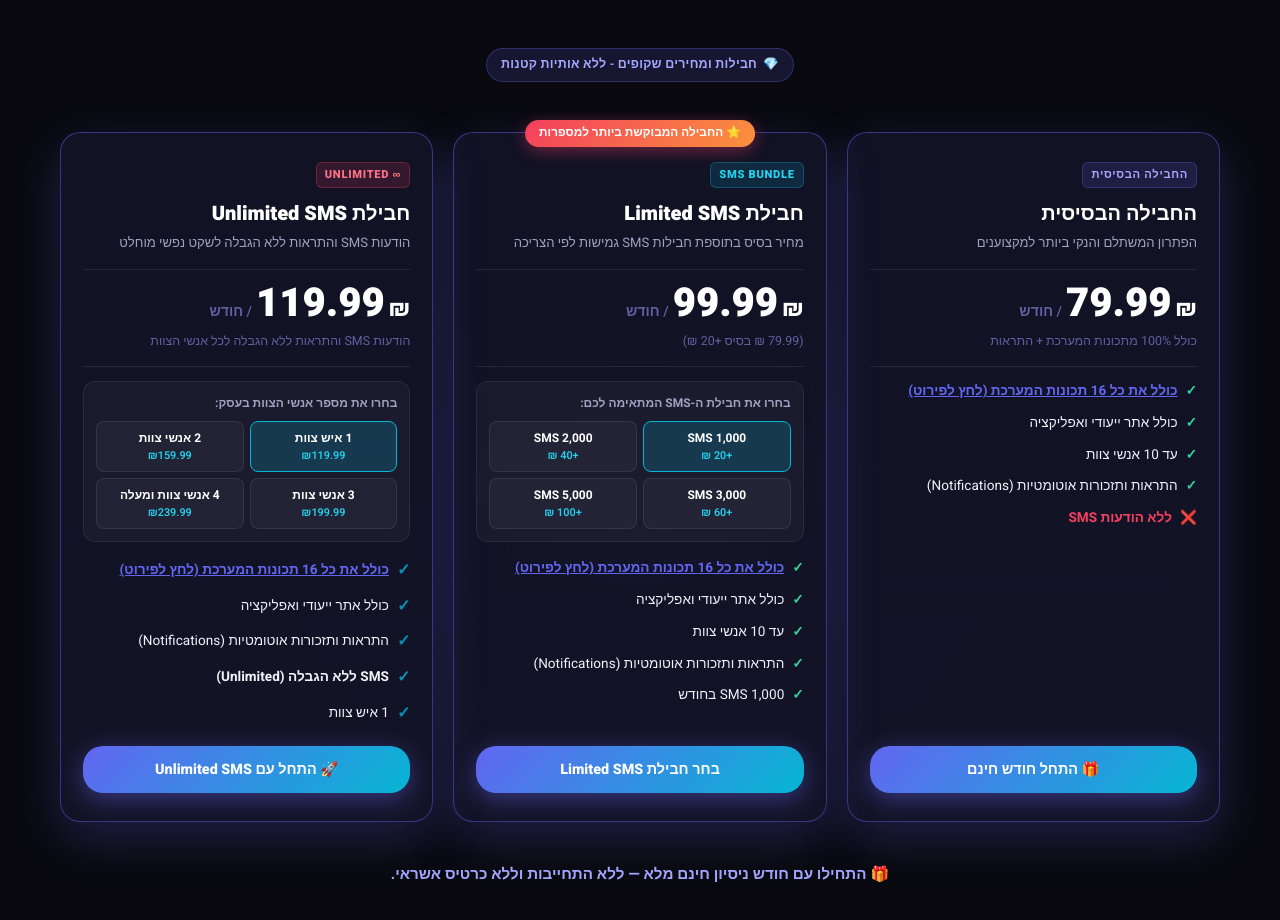
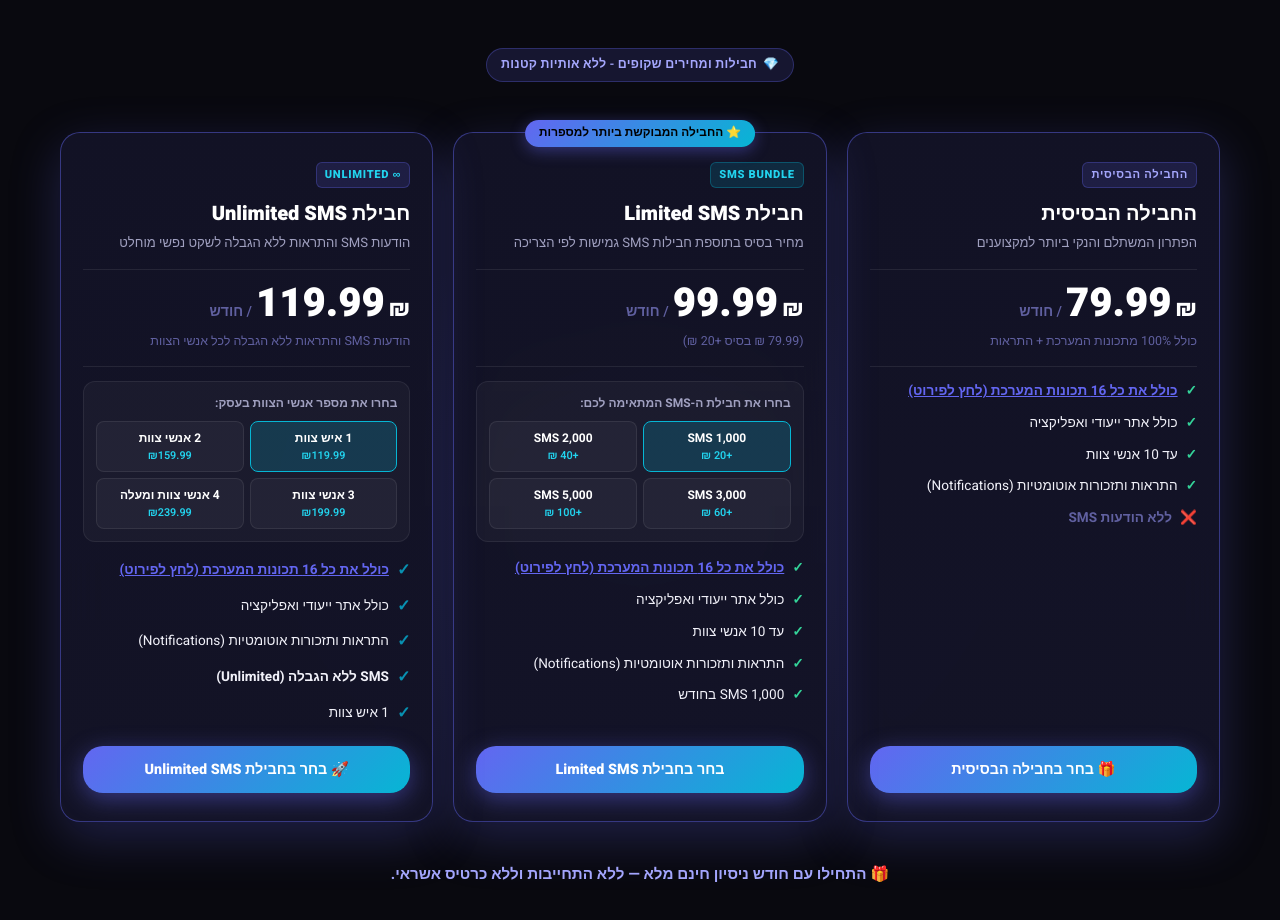
Before and after one commit to obidaNassa/procut_loading_page, a React (Vite) app: page / in a window 1280 px wide. Shown: the part 1380-2300 px from the top of the page. Built offline with nearby package versions, Linux system fonts and the light colour scheme.

Commit message:
Update Pricing CTA buttons for consistent alignment and fix red colors to match theme

```diff
--- a/src/components/Pricing.module.css
+++ b/src/components/Pricing.module.css
@@ -140,14 +140,14 @@
   top: -13px;
   left: 50%;
   transform: translateX(-50%);
-  background: linear-gradient(135deg, #f43f5e, #fb923c);
-  color: #ffffff;
+  background: var(--gradient-primary);
+  color: #000000;
   font-size: 0.74rem;
   font-weight: 800;
   padding: 4px 14px;
   border-radius: 99px;
   white-space: nowrap;
-  box-shadow: 0 4px 15px rgba(244, 63, 94, 0.4);
+  box-shadow: 0 4px 15px rgba(var(--brand-1-rgb), 0.4);
 }
 
 .planTop {
@@ -175,9 +175,9 @@
 }
 
 .badgeInfinity {
-  background: rgba(244, 63, 94, 0.15);
-  color: #fb7185;
-  border-color: rgba(244, 63, 94, 0.3);
+  background: rgba(var(--brand-1-rgb), 0.15);
+  color: var(--accent-400);
+  border-color: rgba(var(--brand-1-rgb), 0.3);
 }
 
 .planName {
@@ -384,7 +384,7 @@
 }
 
 .noSmsItem {
-  color: #f43f5e;
+  color: var(--text-muted);
   font-weight: 700;
 }
 
--- a/src/translations/translations.js
+++ b/src/translations/translations.js
@@ -293,7 +293,7 @@ export const translations = {
       plan1Feature1: 'כל 16 תכונות המערכת ללא יוצא מן הכלל',
       plan1Feature2: 'התראות ותזכורות אוטומטיות (Notifications)',
       plan1Feature3: 'ללא הודעות SMS',
-      plan1Cta: 'התחל חודש חינם',
+      plan1Cta: 'בחר בחבילה הבסיסית',
 
       plan2Name: 'חבילת Limited SMS',
       plan2Price: '79.99',
@@ -304,7 +304,7 @@ export const translations = {
       smsBundle2: '2,000 SMS (+40 ₪) — סה"כ 119.99 ₪',
       smsBundle3: '3,000 SMS (+60 ₪) — סה"כ 139.99 ₪',
       smsBundle5: '5,000 SMS (+100 ₪) — סה"כ 179.99 ₪',
-      plan2Cta: 'בחר חבילת Limited SMS',
+      plan2Cta: 'בחר בחבילת Limited SMS',
 
       plan3Name: 'חבילת Unlimited SMS',
       plan3Popular: '⭐ החבילה המבוקשת ביותר למספרות',
@@ -316,7 +316,7 @@ export const translations = {
       plan3Price1: '119.99',
       plan3Price2: '159.99',
       plan3Price3: '199.99',
-      plan3Cta: 'התחל עם Unlimited SMS',
+      plan3Cta: 'בחר בחבילת Unlimited SMS',
       allFeaturesIncludedHeader: 'כל החבילות כוללות:',
     },
     supportCards: {
@@ -671,7 +671,7 @@ export const translations = {
       plan1Feature1: 'جميع ميزات النظام الـ 16 كاملة',
       plan1Feature2: 'إشعارات وتذكيرات تلقائية (Notifications)',
       plan1Feature3: 'بدون حزم رسائل نصية SMS',
-      plan1Cta: 'ابدأ مجاناً الآن',
+      plan1Cta: 'اختر الباقة الأساسية',
 
       plan2Name: 'باقة Limited SMS',
       plan2Price: '79.99',
@@ -682,7 +682,7 @@ export const translations = {
       smsBundle2: '2,000 SMS (+40 ₪) — الإجمالي 119.99 ₪',
       smsBundle3: '3,000 SMS (+60 ₪) — الإجمالي 139.99 ₪',
       smsBundle5: '5,000 SMS (+100 ₪) — الإجمالي 179.99 ₪',
-      plan2Cta: 'اختيار باقة Limited SMS',
+      plan2Cta: 'اختر باقة Limited SMS',
 
       plan3Name: 'باقة Unlimited SMS',
       plan3Popular: '⭐ الأكثر طلباً للمراكز والصالونات',
@@ -694,7 +694,7 @@ export const translations = {
       plan3Price1: '119.99',
       plan3Price2: '159.99',
       plan3Price3: '199.99',
-      plan3Cta: 'انطلق مع Unlimited SMS',
+      plan3Cta: 'اختر باقة Unlimited SMS',
       allFeaturesIncludedHeader: 'تشمل جميع الباقات:',
     },
     supportCards: {
@@ -1049,7 +1049,7 @@ export const translations = {
       plan1Feature1: 'All 16 core system features included',
       plan1Feature2: 'Automated alerts & reminders (Notifications)',
       plan1Feature3: 'Without SMS bundles',
-      plan1Cta: 'Start Free Month',
+      plan1Cta: 'Choose Basic Package',
 
       plan2Name: 'Limited SMS Package',
       plan2Price: '79.99',
@@ -1060,7 +1060,7 @@ export const translations = {
       smsBundle2: '2,000 SMS (+40 ₪) — Total 119.99 ₪',
       smsBundle3: '3,000 SMS (+60 ₪) — Total 139.99 ₪',
       smsBundle5: '5,000 SMS (+100 ₪) — Total 179.99 ₪',
-      plan2Cta: 'Select Limited SMS Plan',
+      plan2Cta: 'Choose Limited SMS',
 
       plan3Name: 'Unlimited SMS Package',
       plan3Popular: '⭐ Most Popular for High-Volume Salons',
```
